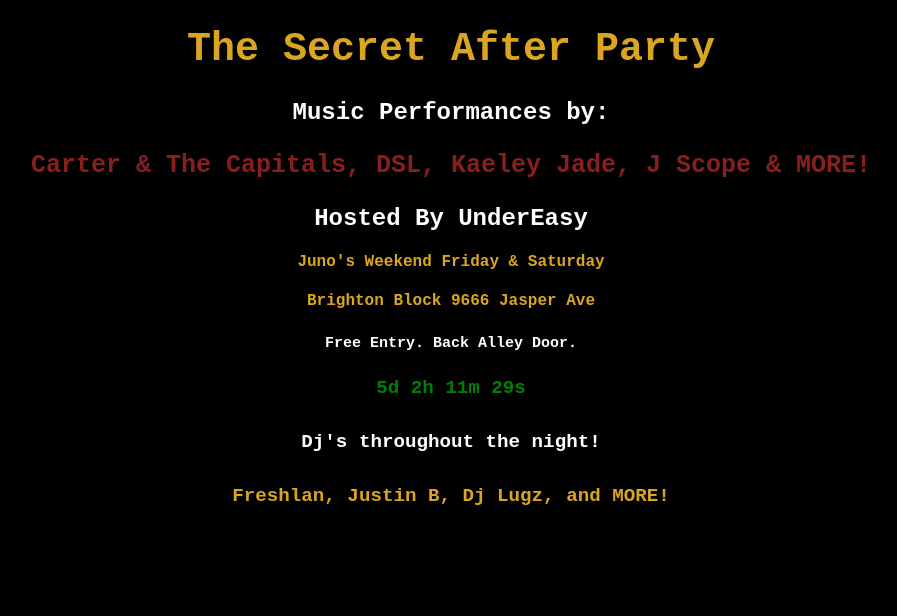
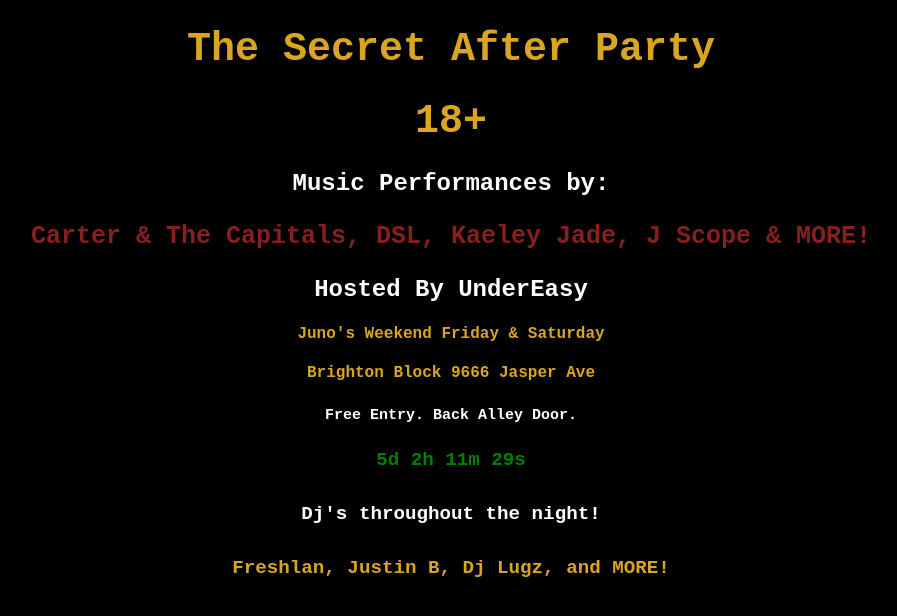
Before and after one commit to thespaceyeg/thespaceyeg.github.io, a plain HTML site: page index.html in a window 1280 px wide. Shown: the whole page, without its empty margins (189-1086 px from the left). Drawn offline with Linux system fonts and the light colour scheme.

Commit message:
Update index.html

```diff
--- a/index.html
+++ b/index.html
@@ -39,6 +39,7 @@
   </head>
   <body>
     <h1>The Secret After Party</h1>
+    <h1>18+</h1>
     <h2>Music Performances by:</h2>
     <h3>Carter &amp; The Capitals, DSL, Kaeley Jade, J Scope &amp; MORE!</h3>
     <h2>Hosted By UnderEasy</h2>
```
